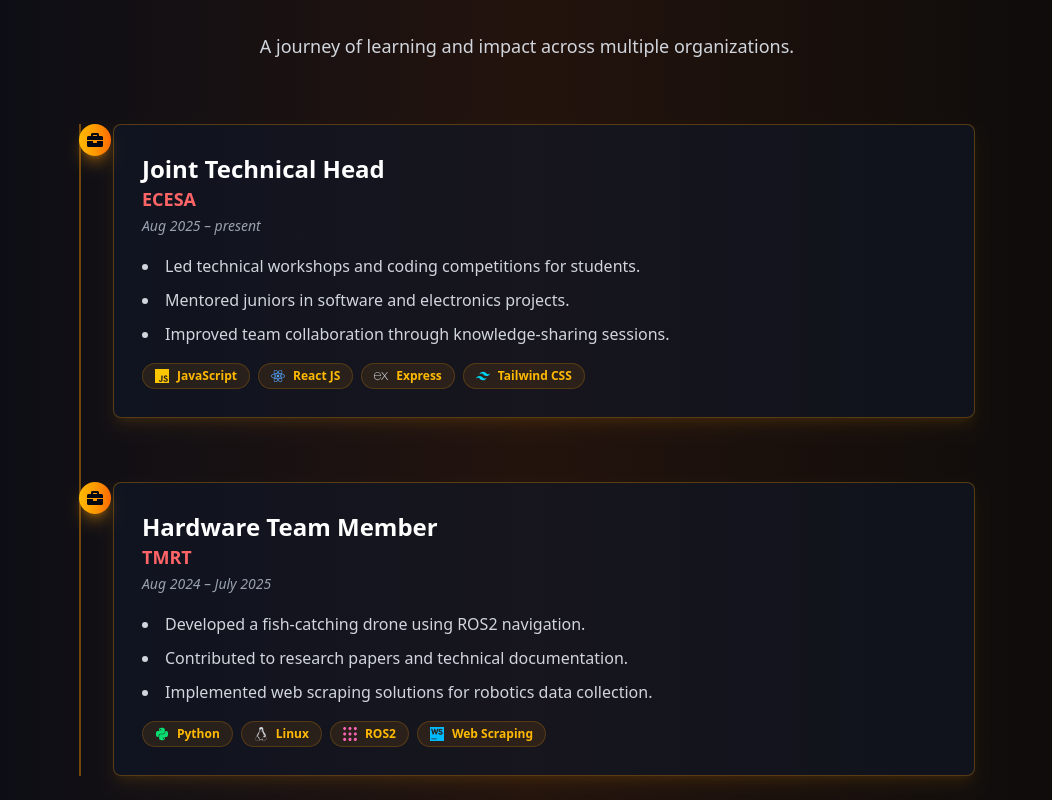
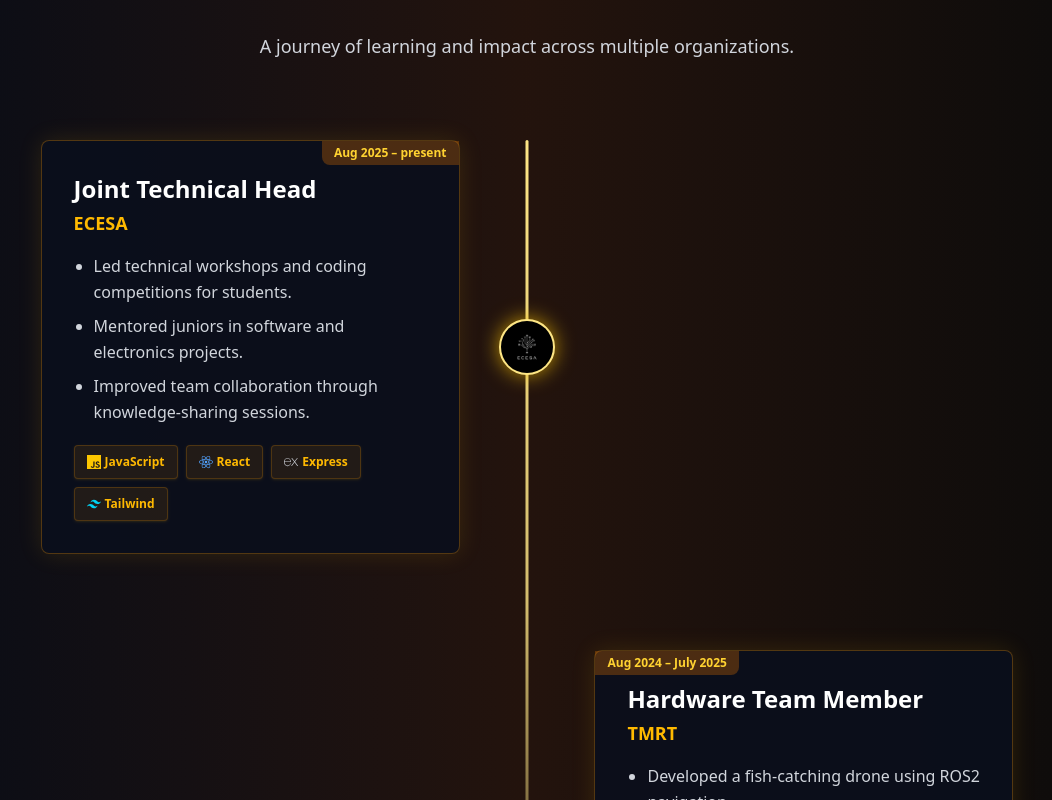
Before and after one commit to D-moc/My-Portfolio-Website, a React (Vite) app: page / in a window 1280 px wide. Shown: the part 1800-2600 px from the top of the page, without its empty margins (113-1165 px from the left). Built offline with nearby package versions, Linux system fonts and the light colour scheme.

Commit message:
fix card styles

```diff
--- a/src/components/Experience.jsx
+++ b/src/components/Experience.jsx
@@ -1,23 +1,25 @@
 import React from "react";
 import { motion } from "framer-motion";
-import { FaBriefcase, FaReact, FaPython, FaLinux } from "react-icons/fa";
+import { FaReact, FaPython, FaLinux } from "react-icons/fa";
 import {
   SiTailwindcss,
+  SiRos,
   SiExpress,
+  SiWebstorm,
   SiJavascript,
-  SiRos,
-  SiWebstorm,
 } from "react-icons/si";
 
-// 🔹 Skills icons mapping
+import ecesa from "../assets/ecesa.jpg";
+import tmrt from "../assets/tmrt.jpg";
+
 const skillIcons = {
-  "JavaScript": <SiJavascript className="text-yellow-400 text-sm" />,
-  "React JS": <FaReact className="text-blue-400 text-sm" />,
-  "Tailwind CSS": <SiTailwindcss className="text-cyan-400 text-sm" />,
-  "Python": <FaPython className="text-green-400 text-sm" />,
-  "Linux": <FaLinux className="text-gray-300 text-sm" />,
-  "ROS2": <SiRos className="text-pink-400 text-sm" />,
-  "Express": <SiExpress className="text-gray-300 text-sm" />,
+  JavaScript: <SiJavascript className="text-yellow-400 text-sm" />,
+  React: <FaReact className="text-blue-400 text-sm" />,
+  Tailwind: <SiTailwindcss className="text-cyan-400 text-sm" />,
+  Python: <FaPython className="text-green-400 text-sm" />,
+  Linux: <FaLinux className="text-gray-300 text-sm" />,
+  ROS2: <SiRos className="text-pink-400 text-sm" />,
+  Express: <SiExpress className="text-gray-300 text-sm" />,
   "Web Scraping": <SiWebstorm className="text-sky-400 text-sm" />,
 };
 
@@ -31,7 +33,8 @@
       "Mentored juniors in software and electronics projects.",
       "Improved team collaboration through knowledge-sharing sessions.",
     ],
-    skills: ["JavaScript", "React JS", "Express", "Tailwind CSS"],
+    skills: ["JavaScript", "React", "Express", "Tailwind"],
+    image: ecesa,
   },
   {
     role: "Hardware Team Member",
@@ -43,6 +46,7 @@
       "Implemented web scraping solutions for robotics data collection.",
     ],
     skills: ["Python", "Linux", "ROS2", "Web Scraping"],
+    image: tmrt,
   },
 ];
 
@@ -59,7 +63,7 @@
         whileInView={{ opacity: 1, y: 0 }}
         transition={{ duration: 0.6 }}
         viewport={{ once: true }}
-        className="flex flex-col items-center justify-center gap-4 mb-16"
+        className="flex flex-col items-center justify-center gap-4 mb-20"
       >
         <div className="flex items-center justify-center gap-4 w-full">
           <span className="flex-1 h-[2px] bg-gradient-to-r from-transparent via-amber-500 to-transparent animate-pulse"></span>
@@ -68,60 +72,75 @@
           </h2>
           <span className="flex-1 h-[2px] bg-gradient-to-r from-transparent via-amber-500 to-transparent animate-pulse"></span>
         </div>
-
-        {/* Subtitle */}
         <p className="text-gray-300 mt-4 text-lg font-medium max-w-3xl text-center">
           A journey of learning and impact across multiple organizations.
         </p>
       </motion.div>
 
       {/* Timeline */}
-      <div className="relative max-w-4xl mx-auto border-l-2 border-amber-500/40 pl-6 sm:pl-8">
-        {experiences.map((exp, index) => (
+      <div className="relative max-w-5xl mx-auto">
+        {/* Rope (Timeline Line) */}
+        <div className="absolute left-1/2 transform -translate-x-1/2 w-[3px] h-full bg-gradient-to-b from-amber-200 via-amber-200/80 to-transparent rounded-full " />
+
+        {experiences.map((exp, index) => {
+          const isLeft = index % 2 === 0;
+
+          return (
+            <div
+              key={index}
+              className={`relative mb-24 flex flex-col sm:flex-row items-center ${
+                isLeft ? "sm:justify-start" : "sm:justify-end"
+              }`}
+            >
+              {/* Card Animation Only */}
               <motion.div
-            key={index}
-            initial={{ opacity: 0, x: index % 2 === 0 ? -60 : 60 }}
+                initial={{ opacity: 0, x: isLeft ? -80 : 80 }}
                 whileInView={{ opacity: 1, x: 0 }}
-            whileHover={{ scale: 1.05, x: index % 2 === 0 ? 10 : -10 }}
-            transition={{ duration: 0.6, delay: index * 0.2 }}
+                transition={{ duration: 0.7 }}
                 viewport={{ once: true }}
-            className="mb-12 sm:mb-16 relative group cursor-pointer"
+                className={`w-full sm:w-[48%] ${
+                  isLeft ? "sm:pr-12 sm:text-left" : "sm:pl-12 sm:text-left"
+                }`}
               >
-            {/* Icon */}
-            <span
-              className="absolute -left-[26px] sm:-left-[34px]
-                             bg-gradient-to-r from-amber-400 via-amber-500 to-orange-500
-                             text-gray-950 p-2 rounded-full shadow-lg shadow-amber-500/40
-                             group-hover:scale-125 transition-transform duration-300"
+                <div
+                  className="relative p-7 sm:p-8 rounded-lg border border-amber-500/30
+                  bg-[#0a0f1c]/90 shadow-[0_0_25px_rgba(255,193,7,0.12)]
+                  hover:shadow-[0_0_30px_rgba(255,193,7,0.25)]
+                  transition-all duration-300 text-gray-200"
                 >
-              <FaBriefcase className="text-sm sm:text-base" />
-            </span>
+                  {/* Period Badge */}
+                  <div
+                    className={`absolute top-0 ${
+                      isLeft
+                        ? "right-0 rounded-bl-lg"
+                        : "left-0 rounded-br-lg"
+                    } bg-amber-600/30 text-amber-300 text-xs font-semibold px-3 py-1`}
+                  >
+                    {exp.period}
+                  </div>
 
-            {/* Content */}
-            <div
-              className="p-5 sm:p-7 rounded-lg border border-amber-500/30
-                            bg-gray-900/60 shadow-lg shadow-amber-500/10
-                            group-hover:shadow-amber-500/40 transition-all duration-300"
-            >
-              <h3 className="text-2xl font-bold text-white">{exp.role}</h3>
-              <p className="text-lg font-semibold text-red-400">{exp.company}</p>
-              <span className="text-sm text-gray-400 italic">{exp.period}</span>
+                  <h3 className="text-2xl font-bold text-white mb-1">
+                    {exp.role}
+                  </h3>
+                  <p className="text-lg font-semibold text-amber-400 mb-4">
+                    {exp.company}
+                  </p>
 
-              {/* Bullet Points */}
-              <ul className="mt-4 list-disc list-inside space-y-2 text-gray-300 text-base leading-relaxed">
+                  {/* Bullet Points aligned left */}
+                  <ul className="list-disc pl-5 text-gray-300 space-y-2 leading-relaxed">
                     {exp.description.map((point, i) => (
                       <li key={i}>{point}</li>
                     ))}
                   </ul>
 
                   {/* Skills */}
-              <div className="mt-4 flex flex-wrap gap-2">
+                  <div className="mt-5 flex flex-wrap gap-2">
                     {exp.skills.map((skill, i) => (
                       <span
                         key={i}
-                    className="flex items-center gap-2 bg-amber-500/10
-                               text-amber-400 text-xs font-semibold
-                               px-3 py-1 rounded-full border border-amber-500/20"
+                        className="flex items-center gap-1 bg-amber-500/10
+                        text-amber-400 text-xs font-semibold px-3 py-2 rounded-sm
+                        border border-amber-500/20 shadow-sm shadow-amber-400/10"
                       >
                         {skillIcons[skill] || (
                           <SiJavascript className="text-yellow-400 text-sm" />
@@ -132,7 +151,18 @@
                   </div>
                 </div>
               </motion.div>
-        ))}
+
+              {/* Static Image Node on the Rope */}
+              <div className="absolute left-1/2 transform -translate-x-1/2 w-14 h-14 rounded-full bg-amber-200 shadow-[0_0_20px_rgba(255,200,0,0.7)] flex items-center justify-center overflow-hidden border-2 border-amber-200">
+                <img
+                  src={exp.image}
+                  alt="role-icon"
+                  className="object-cover w-full h-full"
+                />
+              </div>
+            </div>
+          );
+        })}
       </div>
     </section>
   );
```
Lines whose indentation alone changed are shown as unchanged.
